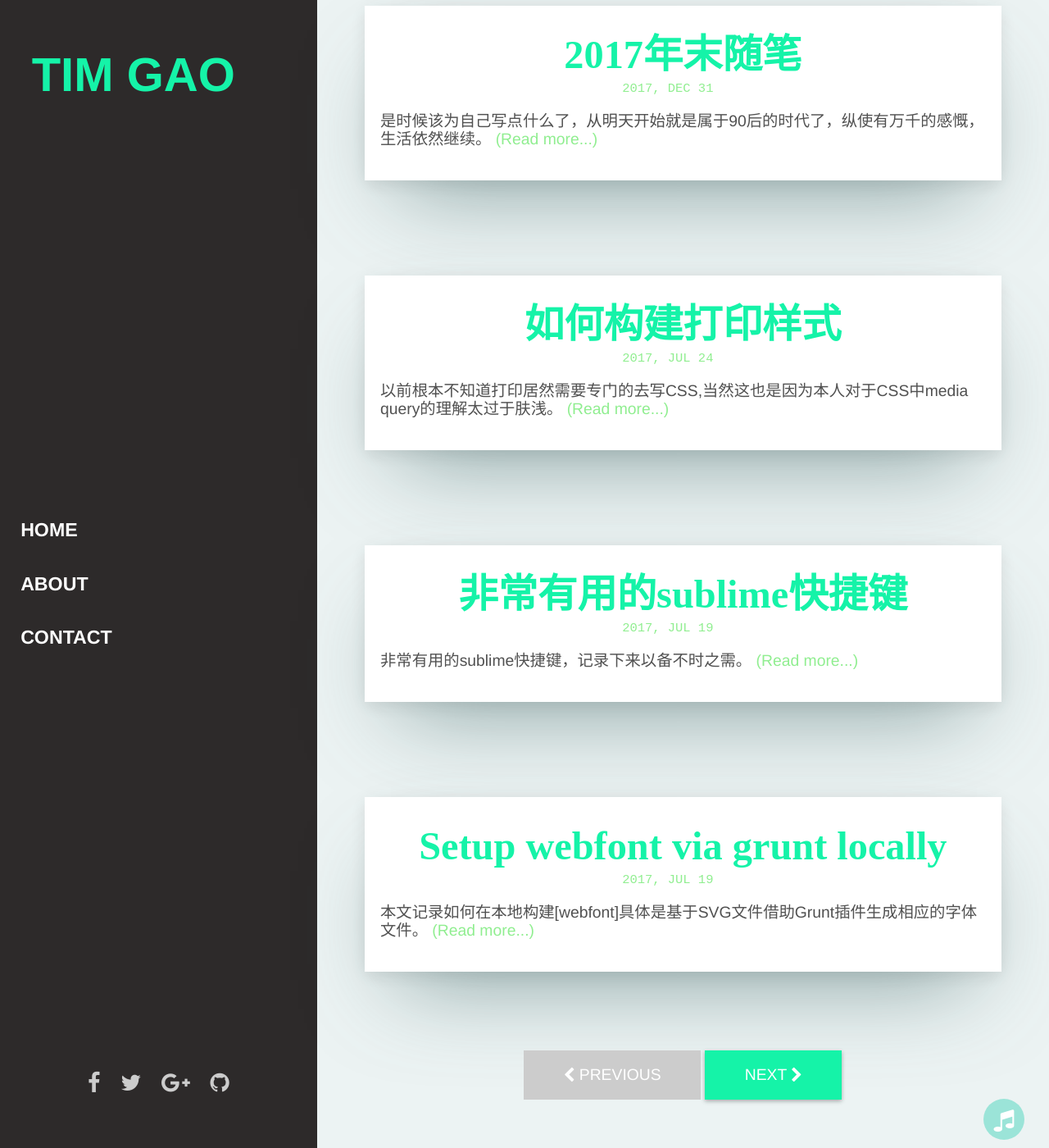
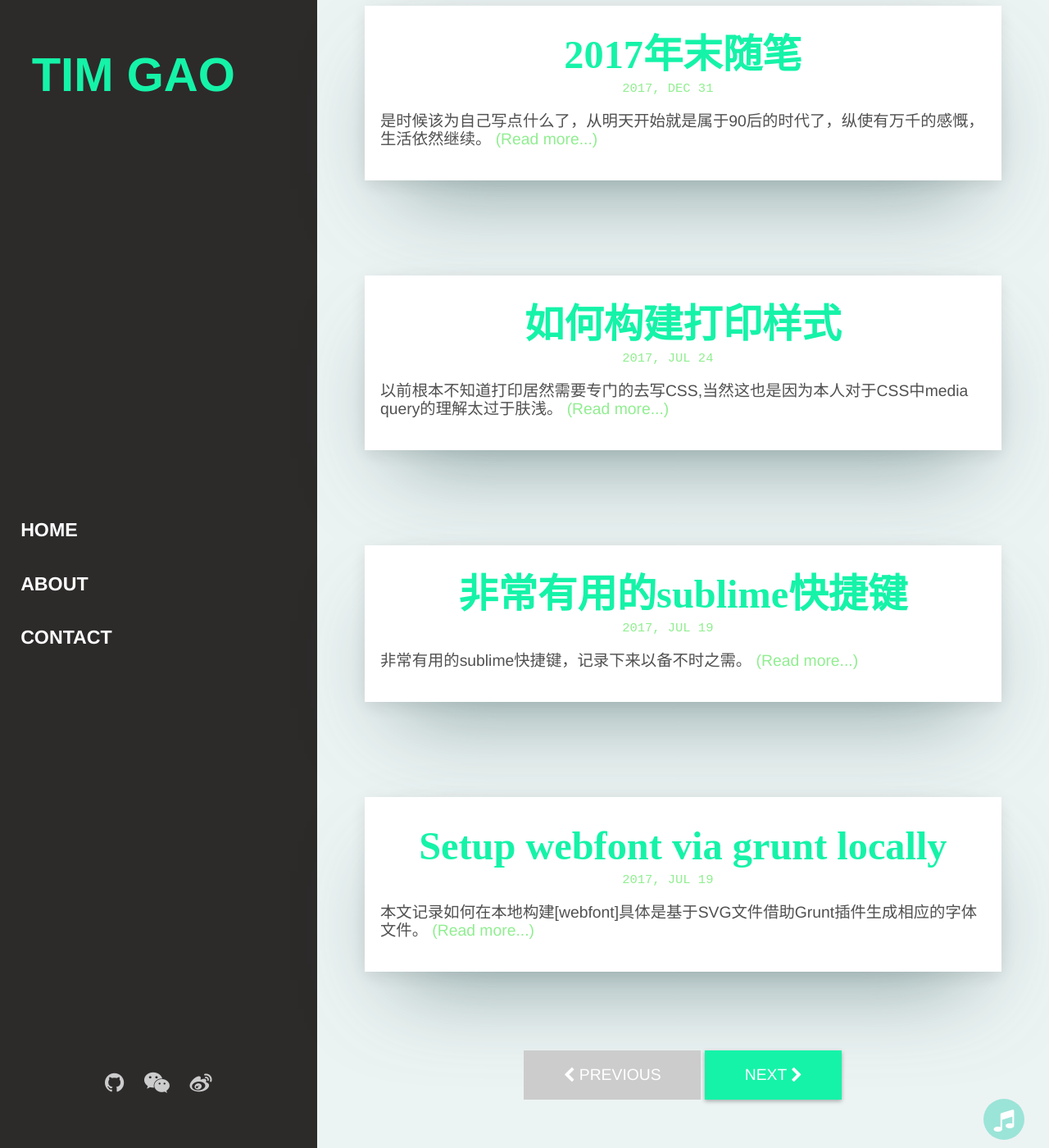
Before and after one commit to tim-gao/Blogs, a Jekyll site: the page built from index.html, in a window 1280 px wide and 1400 px high, scrolled down 444 px. Shown: the whole window at 82% size. Built offline with Jekyll 4.4.1, drawn with Linux system fonts in a browser that asks for light colours; the list of posts is cut into pages by our own code; comment, search, counter and statistics services are not loaded.

Commit message:
update social

```diff
--- a/_config.yml
+++ b/_config.yml
@@ -12,8 +12,10 @@ url: "artemsheludko.pw" # the base hostname & protocol for your site, e.g. http:
 # Social
 facebook: #Add your Facebook
 twitter: #Add your Twitter
-google-plus: timgao720@gmail.com
+google-plus:
 github: tim-gao
+weixin: kimfly_8655
+weibo: 午后苦咖啡
 
 # Contact form
 email: timgao720@gmail.com # mailto: is automatically added
--- a/_includes/head.html
+++ b/_includes/head.html
@@ -4,6 +4,7 @@
 	<meta name="description" content="{{ page.description }}">
 	<meta http-equiv="X-UA-Compatible" content="IE=edge">
 	<meta name="viewport" content="width=device-width, initial-scale=1, maximum-scale=1">
+    <meta name="keywords" content="高柯楠, timgao, tim-gao, 博客, {{ site.name }},程序员,程序袁,Gao Kenan,Kenan Gao, {{page.title}}, {{ site.title }},{{ site.description }},{{ page.content | strip_html | strip_newlines | truncate: 50 }}">
 	<meta property="og:image" content="">
 	<link rel="shortcut icon" href="{{ "/assets/img/favicon/favicon.ico" | prepend: site.baseurl }}" type="image/x-icon">
 	<link rel="apple-touch-icon" href="{{ "/assets/img/favicon/apple-touch-icon.png" | prepend: site.baseurl }}">
--- a/_includes/sidebar.html
+++ b/_includes/sidebar.html
@@ -12,10 +12,43 @@
     </menu>
 
     <div class="sidebar-social">
-      <li class="social-items"><a href="https://www.facebook.com/{{site.facebook}}" class="social-links"><i class="social-icons fa fa-facebook" aria-hidden="true"></i></a></li>
-      <li class="social-items"><a href="https://twitter.com/{{site.twitter}}" class="social-links"><i class="social-icons fa fa-twitter" aria-hidden="true"></i></a></li>
-      <li class="social-items"><a href="https://plus.google.com/{{site.google-plus}}" class="social-links"><i class="social-icons fa fa-google-plus" aria-hidden="true"></i></a></li>
-      <li class="social-items"><a href="https://github.com/{{site.github}}" class="social-links"><i class="social-icons fa fa-github" aria-hidden="true"></i></a></li>
+        {% if site.facebook %}
+        <li class="social-items">
+            <a href="https://www.facebook.com/{{site.facebook}}" class="social-links">
+                <i class="social-icons fa fa-facebook" aria-hidden="true"></i>
+            </a>
+        </li>
+        {% endif %} {% if site.twitter %}
+        <li class="social-items">
+            <a href="https://twitter.com/{{site.twitter}}" class="social-links">
+                <i class="social-icons fa fa-twitter" aria-hidden="true"></i>
+            </a>
+        </li>
+        {% endif %} {% if site.google-plus %}
+        <li class="social-items">
+            <a href="https://plus.google.com/{{site.google-plus}}" class="social-links">
+                <i class="social-icons fa fa-google-plus" aria-hidden="true"></i>
+            </a>
+        </li>
+        {% endif %} {% if site.github %}
+        <li class="social-items">
+            <a href="https://github.com/{{site.github}}" class="social-links">
+                <i class="social-icons fa fa-github" aria-hidden="true"></i>
+            </a>
+        </li>
+        {% endif %} {% if site.weixin %}
+        <li class="social-items">
+            <a href="https://wx.qq.com/{{site.weixin}}" class="social-links">
+                <i class="social-icons fa fa-weixin" aria-hidden="true"></i>
+            </a>
+        </li>
+         {% endif %} {% if site.weibo %}
+        <li class="social-items">
+            <a href="https://weibo.com/{{site.weibo}}" class="social-links">
+                <i class="social-icons fa fa-weibo" aria-hidden="true"></i>
+            </a>
+        </li>
+        {% endif %}
     </div>
 
   </div>
--- a/_sass/_base.scss
+++ b/_sass/_base.scss
@@ -493,6 +493,7 @@ pre[ref="SCSS"] {
                 display: inline-block;
                 white-space: nowrap;
                 vertical-align: middle;
+                font-size: 16px;
                 @media (min-width: 769px) {
                     max-width: 310px;
                 }
```
